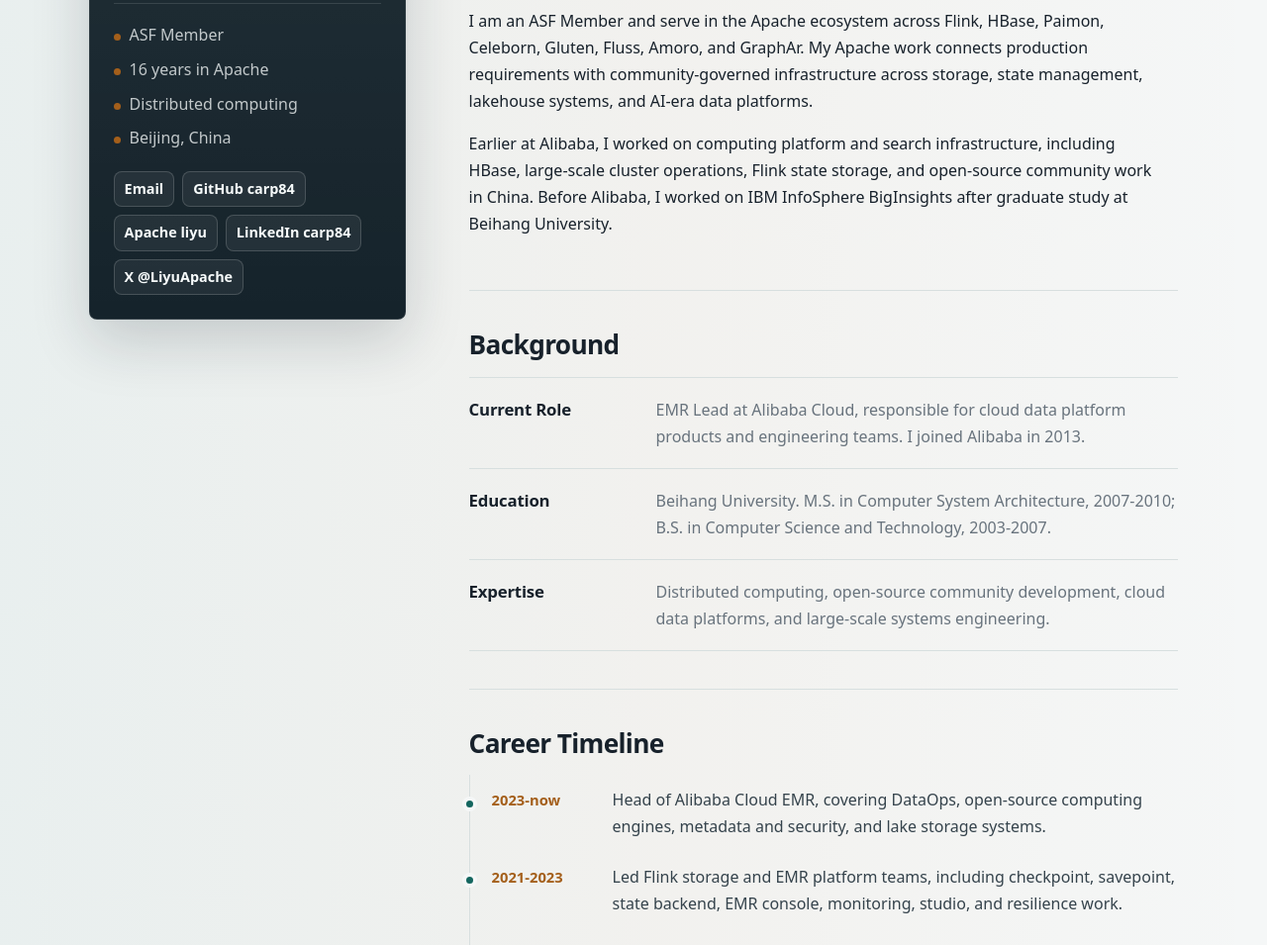
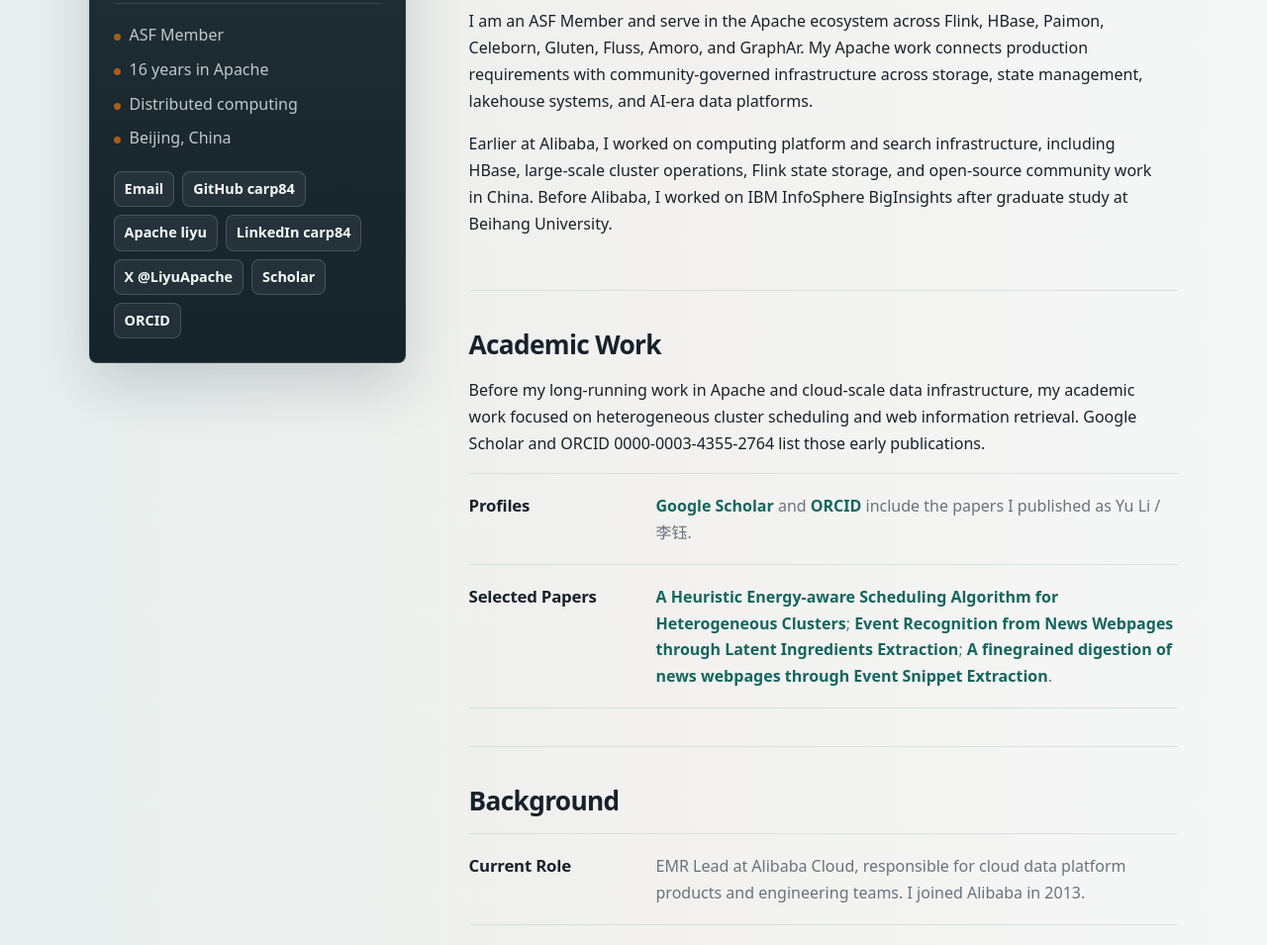
Before and after one commit to carp84/carp84.github.io, a plain HTML site: page index.html in a window 1280 px wide. Shown: the part 513-1468 px from the top of the page at 99% size. Drawn offline with Linux system fonts and the light colour scheme.

Commit message:
Add academic profile signals

```diff
--- a/index.html
+++ b/index.html
@@ -52,7 +52,9 @@
           "https://github.com/carp84",
           "https://www.linkedin.com/in/carp84",
           "https://twitter.com/LiyuApache",
-          "https://people.apache.org/phonebook.html?uid=liyu"
+          "https://people.apache.org/phonebook.html?uid=liyu",
+          "https://orcid.org/0000-0003-4355-2764",
+          "https://scholar.google.com/citations?user=oU9DCnoAAAAJ"
         ]
       }
     </script>
@@ -87,6 +89,8 @@
           <a href="https://people.apache.org/phonebook.html?uid=liyu">Apache liyu</a>
           <a href="https://www.linkedin.com/in/carp84">LinkedIn carp84</a>
           <a href="https://twitter.com/LiyuApache">X @LiyuApache</a>
+          <a href="https://scholar.google.com/citations?user=oU9DCnoAAAAJ">Scholar</a>
+          <a href="https://orcid.org/0000-0003-4355-2764">ORCID</a>
         </div>
       </aside>
 
@@ -119,6 +123,33 @@
             in China. Before Alibaba, I worked on IBM InfoSphere BigInsights after graduate study at
             Beihang University.
           </p>
+        </section>
+
+        <section class="section">
+          <h2>Academic Work</h2>
+          <p>
+            Before my long-running work in Apache and cloud-scale data infrastructure, my academic
+            work focused on heterogeneous cluster scheduling and web information retrieval. Google
+            Scholar and ORCID 0000-0003-4355-2764 list those early publications.
+          </p>
+          <div class="info-list">
+            <article>
+              <h3>Profiles</h3>
+              <p>
+                <a href="https://scholar.google.com/citations?user=oU9DCnoAAAAJ">Google Scholar</a>
+                and <a href="https://orcid.org/0000-0003-4355-2764">ORCID</a> include the papers I
+                published as Yu Li / 李钰.
+              </p>
+            </article>
+            <article>
+              <h3>Selected Papers</h3>
+              <p>
+                <a href="https://doi.org/10.1109/ICPADS.2009.33">A Heuristic Energy-aware Scheduling Algorithm for Heterogeneous Clusters</a>;
+                <a href="https://doi.org/10.1007/978-3-642-17187-1_47">Event Recognition from News Webpages through Latent Ingredients Extraction</a>;
+                <a href="https://doi.org/10.1145/1963192.1963272">A finegrained digestion of news webpages through Event Snippet Extraction</a>.
+              </p>
+            </article>
+          </div>
         </section>
 
         <section class="section">
```
Also changed, not shown: llms.txt (+8 -0 lines), zh.html (+31 -2 lines).
